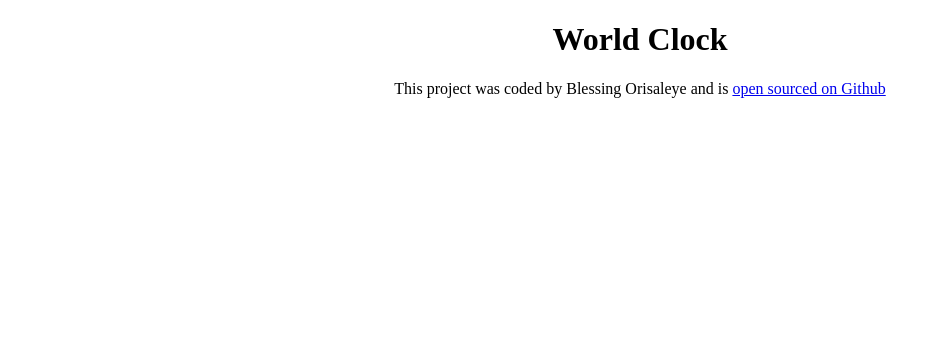
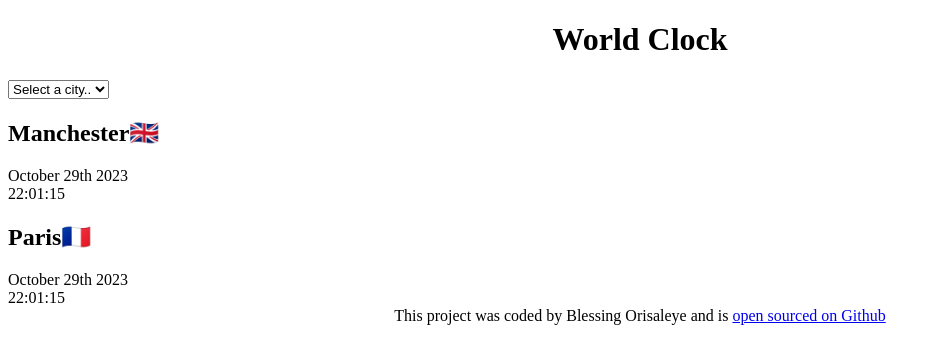
Before and after one commit to lahseh/world-clock, a plain HTML site: page index.html in a window 1280 px wide. Shown: the whole page, without its empty margins (0-941 px from the left). Drawn offline with Linux system fonts and the light colour scheme.

Commit message:
added html design

```diff
--- a/index.html
+++ b/index.html
@@ -9,6 +9,25 @@
   </head>
   <body>
     <h1>World Clock</h1>
+
+    <select>
+        <option value="">Select a city..</option>
+        <option value="">London</option>
+        <option value="">New York</option>
+        <option value="">Lagos</option>
+        <option value="">Paris</option>
+    </select>
+
+    <div class="city">
+        <h2>Manchester🇬🇧</h2>
+        <div class="date">October 29th 2023</div>
+        <div class="time">22:01:15</div>
+    </div>
+    <div class="city">
+        <h2>Paris🇫🇷</h2>
+        <div class="date">October 29th 2023</div>
+        <div class="time">22:01:15</div>
+    </div>
     <footer>This project was coded by Blessing Orisaleye and is <a href="https://github.com/lahseh/world-clock.git" target="_blank">open sourced on Github </a>
     </a></footer>
     <script src="javascript/index.js"></script>
```
